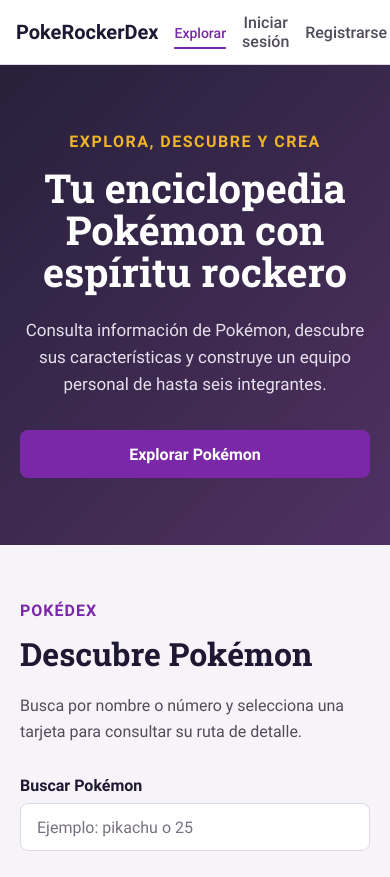
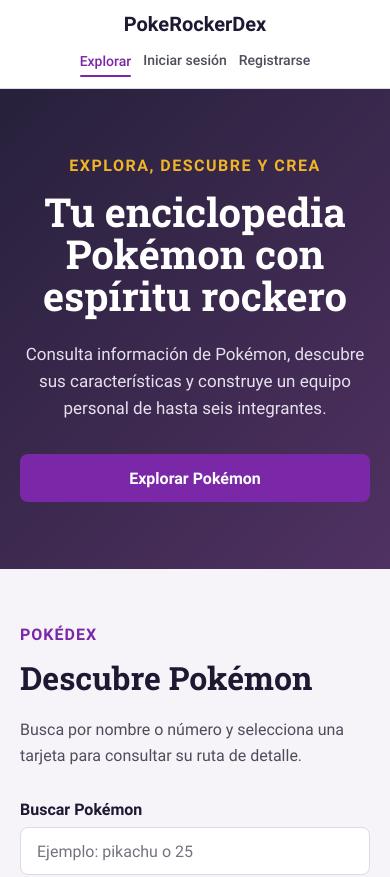
Before and after one commit to ai-sprvvnt/pokerockerdex-frontend, a React (Vite) app: page / in a window 390 px wide. Shown: the top 877 px of the page. Built offline with nearby package versions, Linux system fonts and the light colour scheme; no server answers.

Commit message:
fix: corregir navegacion responsive en movil

```diff
--- a/src/components/Header/Header.css
+++ b/src/components/Header/Header.css
@@ -34,11 +34,16 @@
 @media screen and (max-width: 600px) {
   .header__container {
     width: min(100% - 32px, 1200px);
-    min-height: 64px;
-    gap: 16px;
+    min-height: 0;
+    padding: 12px 0;
+    flex-direction: column;
+    align-items: stretch;
+    justify-content: center;
+    gap: 8px;
   }
 
   .header__logo {
     font-size: 20px;
+    text-align: center;
   }
 }
--- a/src/components/Navigation/Navigation.css
+++ b/src/components/Navigation/Navigation.css
@@ -42,16 +42,6 @@
   background-color: currentColor;
 }
 
-@media screen and (max-width: 600px) {
-  .navigation__list {
-    gap: 16px;
-  }
-
-  .navigation__link {
-    font-size: 14px;
-  }
-}
-
 .navigation__button {
   border: 0;
   padding: 8px 0;
@@ -73,3 +63,21 @@
   outline: 2px solid var(--color-primary);
   outline-offset: 4px;
 }
+
+@media screen and (max-width: 600px) {
+  .navigation {
+    width: 100%;
+  }
+
+  .navigation__list {
+    width: 100%;
+    justify-content: center;
+    gap: 12px;
+  }
+
+  .navigation__link,
+  .navigation__button {
+    font-size: 14px;
+    white-space: nowrap;
+  }
+}
```
